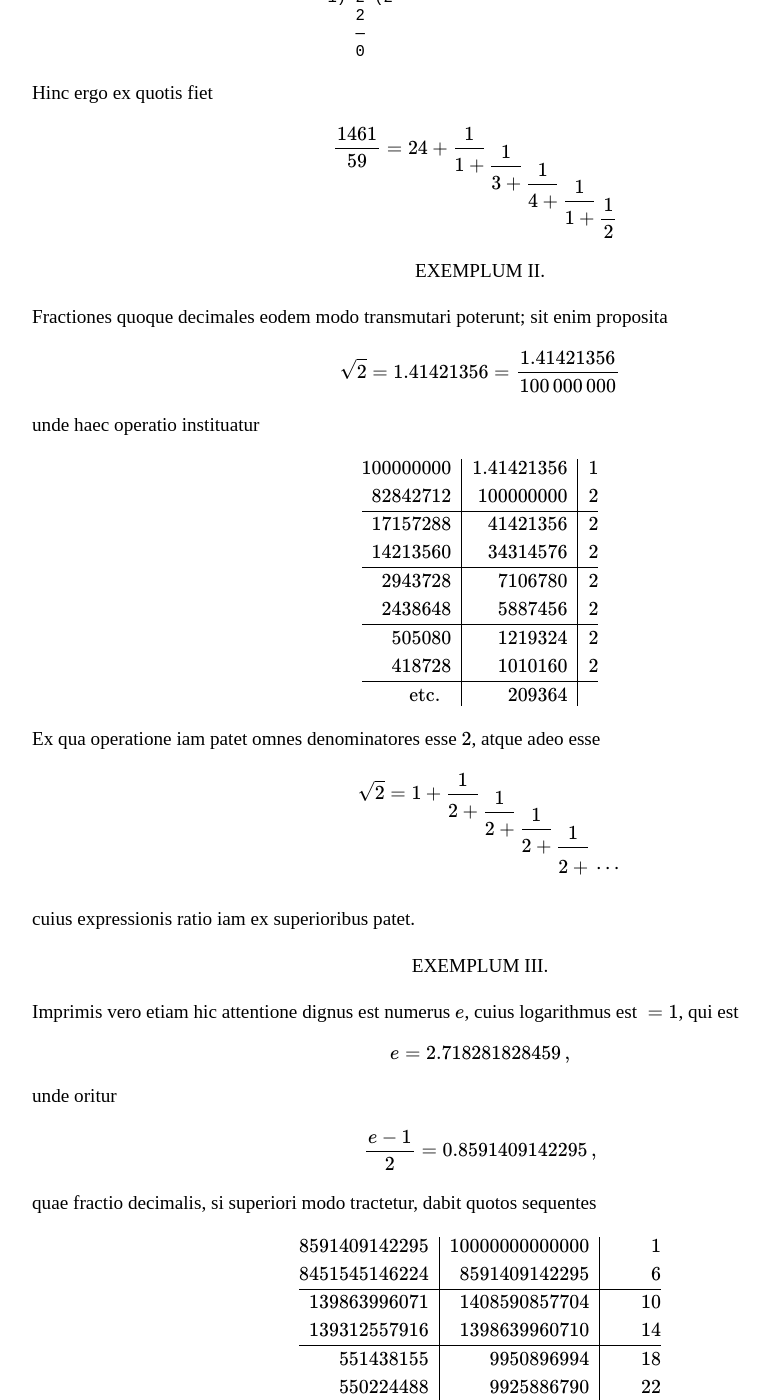
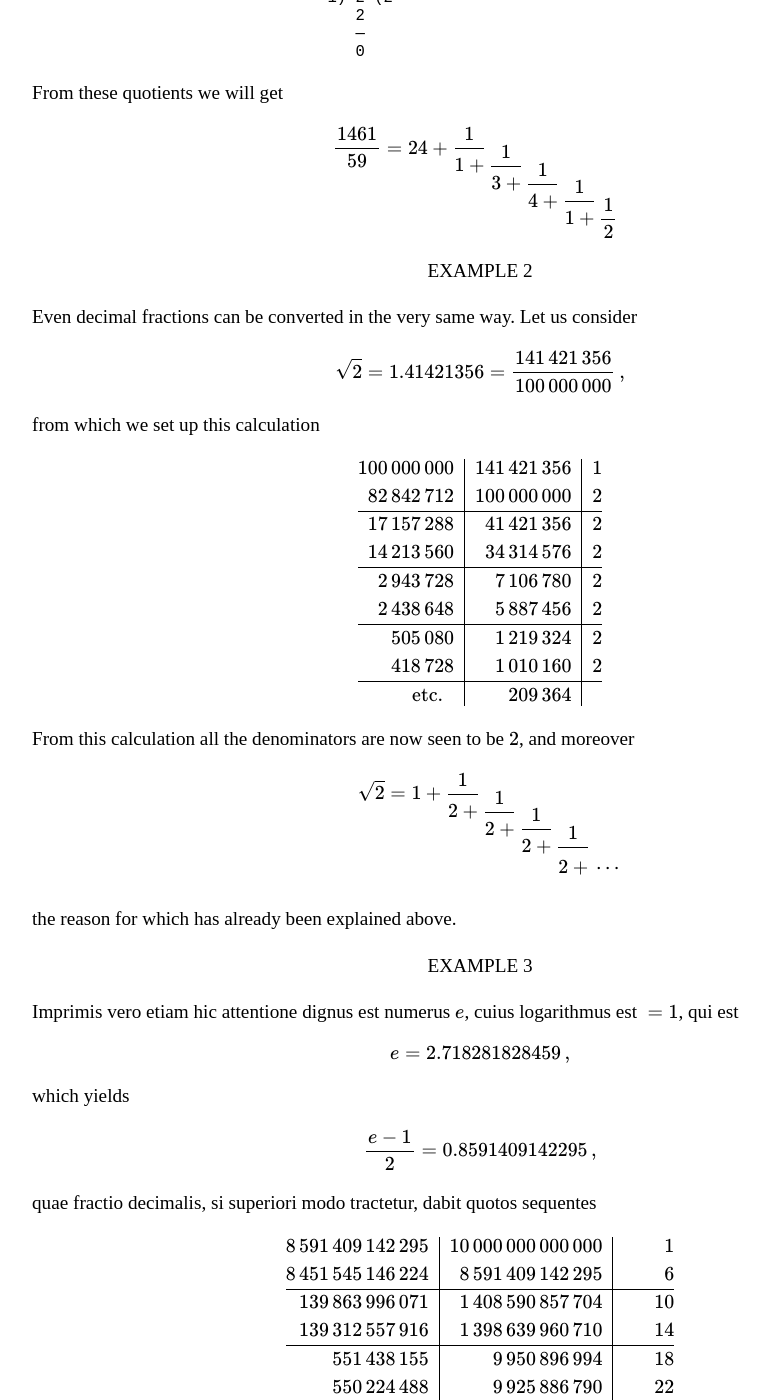
Before and after one commit to ttdoucet/ttdoucet.github.io, a Jekyll site: the page built from euler/e101-en.html, in a window 1280 px wide and 1400 px high, scrolled down 23497 px. Shown: the whole window, without its empty margins (160-930 px from the left). Built offline with Jekyll 4.4.1, drawn with Linux system fonts in a browser that asks for light colours; formulas are drawn with MathJax 3; some of the changed text lies outside the part shown.

Commit message:
Translated part of p.381 of e101.

```diff
--- a/euler/e101-en.html
+++ b/euler/e101-en.html
@@ -1194,21 +1194,26 @@
 which, however, because the numerators \(b\) are not equal to unity, is not so
 convenient to use.
 
+
+
+
 <p><esec>381.</esec>
-Ut autem usus in arithmetica ostendatur, primum notandum est
-omnem fractionem ordinariam in fractionem continuam converti posse. Sit
-enim proposita fractio
+In order to show their use in arithmetic, the first thing to note is that
+any ordinary fraction can be converted into a continued fraction.  Let
+\(x\) be a fraction
 
 \begin{equation}
 x={A\over B}\,,
 \end{equation}
 
-in qua sit \(A > B\); dividatur \(A\) per \(B\), sitque quotus \({}=a\) et residuum \(C\);
-tum per hoc residuum \(C\) dividatur praecedens divisor \(B\), prodeatque quotus \(b\)
-et relinquatur residuum \(D\), per quod denuo praecedens divisor \(C\) dividatur;
-sicque haec operatio, quae vulgo ad maximum communem divisorem numerorum
-\(A\) et \(B\) investigandum usurpari solet, continuetur, donec ipsa finiatur;
-sequenti modo
+in which \(A > B\).
+Let \(A\) be divided by \(B\), the quotient be \(a\) and the remainder \(C\).
+Then this remainder \(C\) divides the previous divisor \(B\), producing
+quotient \(b\) and leaving remainder \(D\).
+This then divides the previous divisor \(C\), and
+this operation, which is widely used to compute the greatest common
+divisor of two numbers \(A\) and \(B\) being investigated, continues
+to completion, as follows
 
 <pre style="font-size: 1.2em; margin-left: 10%">
 B) A (a
@@ -1222,7 +1227,7 @@
             F  etc.
 </pre>
 
-<p>eritque per naturam divisionis
+<p>And then we will have, by the nature of division
 
 \begin{array}{lll}
 \displaystyle{A=\alpha B+C}\,, & \quad\hbox{unde}\quad & \displaystyle{ {A\over B}=a+{C\over B }}\,,
@@ -1236,28 +1241,31 @@
 &\quad\hbox{etc.} \cr
 \end{array}
 
-<p>hinc, sequentes valores in praecedentibus substituendo, erit
+From here, by substituting the latter values into the previous ones,
+we will have
 
 \begin{equation}
 x = {A\over B} = a + {C\over B} = a + {\cofrac 1 b { {D\over C}}} = a + {\cofrac 1 b {\cofrac 1 c { {E\over D}}}}
 \end{equation}
 
-unde tandem \(x\) per meros quotos inventos \(a\), \(b\), \(c\), \(d\), etc., sequentem in modum
-exprimetur, ut sit
+Finally, \(x\) will be expressed as a quotient purely in terms
+of the \(a\), \(b\), \(c\), \(d\), etc.,  we found above,
+in the following way
 
 \begin{equation}
 x = {a + {\cofrac 1 b {\cofrac 1 c {\cofrac 1 d {\cofrac 1 e {\cofrac 1 f \tailfrac }}}}}}
 \end{equation}
 
 <p style="text-align:center">
-EXEMPLUM I.
+EXAMPLE 1
 </p>
 
 <p>
-Sit proposita ista fractio \(1461\over 59\), quae sequenti modo in fractionem continuam
-transmutabitur, cuius omnes numeratores erunt unitates.
-Instituatur scilicet eadem operatio, qua maximus communis divisor
-numerorum \(59\) et \(1461\) quaeri solet.
+Given the fraction \(1461\over 59\), it will be converted into
+a continued fraction, all of whose numerators are unity, as follows.
+Let us set up the very same calculation that is normally used
+to find the greatest common divisor of the numbers
+\(59\) and \(1461\).
 
 <pre style="font-size: 1.2em; margin-left: 10%">
 59) 1461 (24
@@ -1282,61 +1290,57 @@
                          2
                          —
                          0
-</pre>
+</pre><p>
 
-
-<p>
-Hinc ergo ex quotis fiet
+From these quotients we will get
 
 \begin{equation}
 {1461\over 59} = {24 + {\cofrac 1 1 {\cofrac 1 3 {\cofrac 1 4 {\cofrac 1 1 {\displaystyle {1\over 2}} }}}}}
 \end{equation}
 
 <p style="text-align:center">
-EXEMPLUM II.
+EXAMPLE 2
 </p>
 
 <p>
-Fractiones quoque decimales eodem modo transmutari poterunt;
-sit enim proposita
+Even decimal fractions can be converted in the very same way.
+Let us consider
 
 \begin{equation}
-\sqrt 2 = 1.41421356 = {1.41421356\over 100\,000\,000}
+\sqrt 2 = 1.41421356 = {141\,421\,356\over 100\,000\,000}\,,
 \end{equation}
 
-unde haec operatio instituatur
+from which we set up this calculation
 
 \begin{array}{r|r|r}
-100000000 & 1.41421356 & 1 \cr
-82842712  & 100000000 & 2 \cr
+100\,000\,000 & 141\,421\,356 & 1 \cr
+82\,842\,712  & 100\,000\,000 & 2 \cr
 \hline
-17157288  & 41421356  & 2 \cr
-14213560  & 34314576  & 2 \cr
+17\,157\,288  & 41\,421\,356  & 2 \cr
+14\,213\,560  & 34\,314\,576  & 2 \cr
 \hline
-2943728   & 7106780   & 2 \cr
-2438648   & 5887456   & 2 \cr
+2\,943\,728   & 7\,106\,780   & 2 \cr
+2\,438\,648   & 5\,887\,456   & 2 \cr
 \hline
-505080    & 1219324   & 2 \cr
-418728    & 1010160   & 2\cr
+505\,080    & 1\,219\,324   & 2 \cr
+418\,728    & 1\,010\,160   & 2\cr
 \hline
-\hbox{etc.}\;\; & 209364
+\hbox{etc.}\;\; & 209\,364
 \end{array}
 
-Ex qua operatione iam patet omnes denominatores esse \(2\), atque
-adeo esse
+From this calculation all the denominators are now seen to be \(2\),
+and moreover
 
 \begin{equation}
 \sqrt 2 = {1 + {\cofrac 1 2 {\cofrac 1 2 {\cofrac 1 2 {\cofrac 1 2 \tailfrac }}}}}
 \end{equation}
 
-cuius expressionis ratio iam ex superioribus patet.
-
+the reason for which has already been explained above.
 
 <p style="text-align:center">
-EXEMPLUM III.
-</p>
+EXAMPLE 3
+</p><p>
 
-<p>
 Imprimis vero etiam hic attentione dignus est numerus \(e\), cuius logarithmus
 est \({}= 1\), qui est
 
@@ -1344,7 +1348,7 @@
 e=2.718281828459 \,,
 \end{equation}
 
-unde oritur
+which yields
 
 \begin{equation}
 {e-1\over2} = 0.8591409142295 \,,
@@ -1353,18 +1357,17 @@
 quae fractio decimalis, si superiori modo tractetur, dabit quotos sequentes
 
 \begin{array}{r|r|r}
-8591409142295  & 10000000000000 &  1 \cr
-8451545146224 &   8591409142295 &  6 \cr
+8\,591\,409\,142\,295  & 10\,000\,000\,000\,000 &  1 \cr
+8\,451\,545\,146\,224 &   8\,591\,409\,142\,295 &  6 \cr
 \hline
- 139863996071 &   1408590857704 & 10 \cr
- 139312557916 &   1398639960710 & 14 \cr
+ 139\,863\,996\,071 &   1\,408\,590\,857\,704 & 10 \cr
+ 139\,312\,557\,916 &   1\,398\,639\,960\,710 & 14 \cr
 \hline
-    551438155 &      9950896994 & 18 \cr
-    550224488 &      9925886790 & 22 \cr
+    551\,438\,155 &      9\,950\,896\,994 & 18 \cr
+    550\,224\,488 &      9\,925\,886\,790 & 22 \cr
 \hline
-      1213667 &        25010204 & \quad\hbox{etc.}\cr
+      1\,213\,667 &        25\,010\,204 & \quad\hbox{etc.}\cr
 \end{array}
-
 
 si iste calculus exactius adhuc, assumpto valore ipsius \(e\), ulterius
 continuetur, tum prodibunt isti quoti
```
